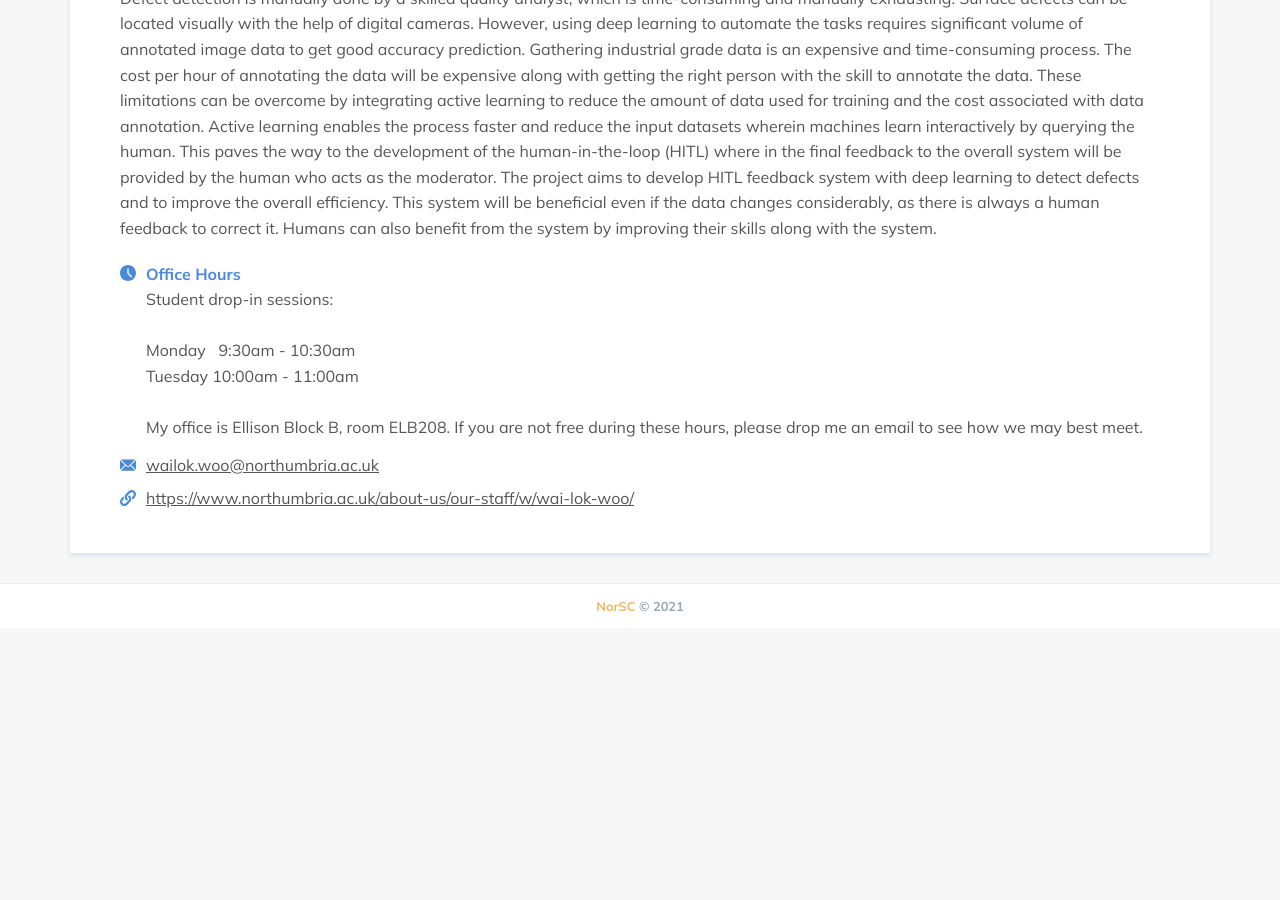
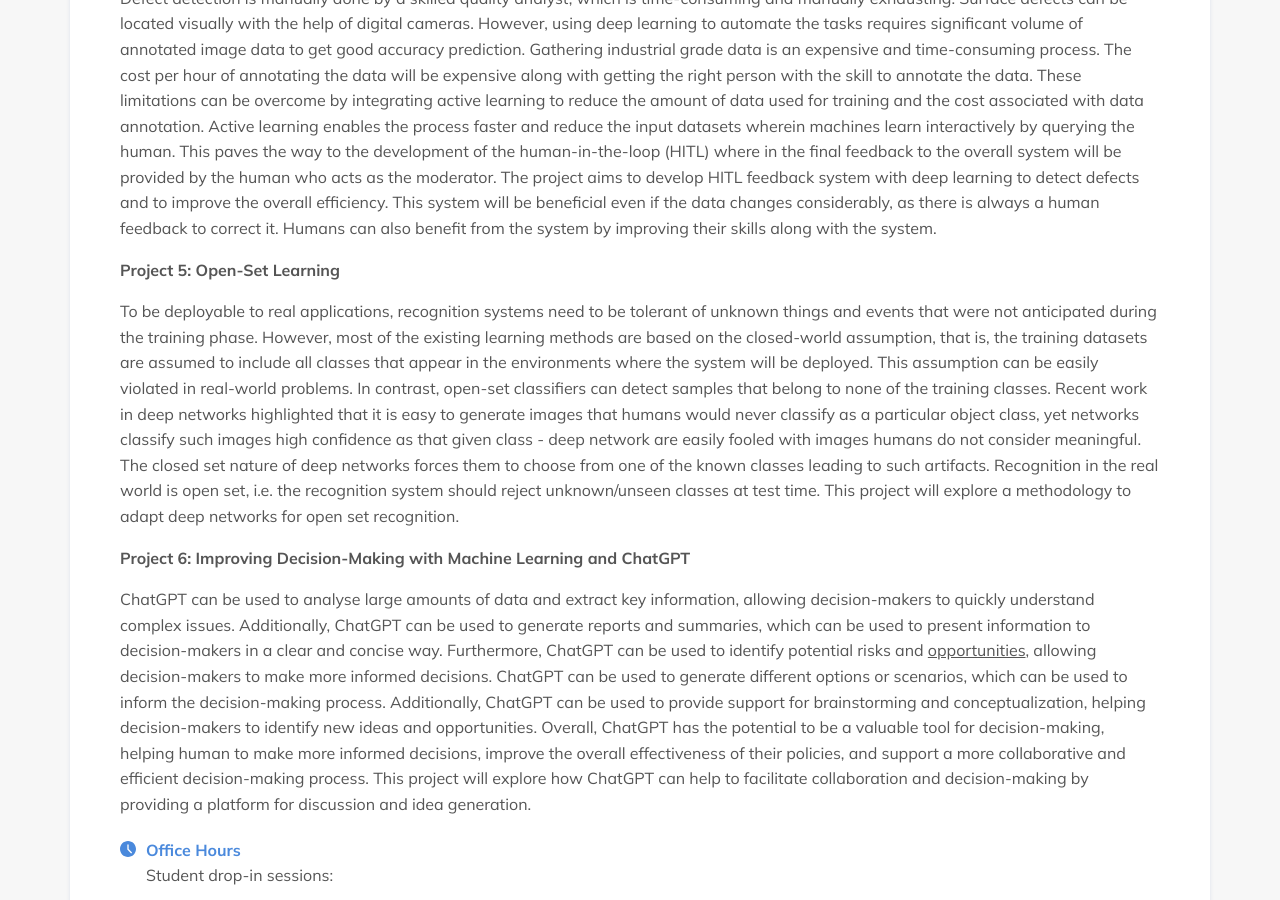
Before and after one commit to NorSC/supervisor-search, a Jekyll site: the page built from _supervisors/wai-lok-woo.md, in a window 1280 px wide and 900 px high, scrolled down 1463 px. Built offline with Jekyll 4.4.1, drawn with Linux system fonts in a browser that asks for light colours; a script that is not in the unit is left out; before the commit the page ends 2091 px from its top, so only the background shows below that; some of the changed text lies outside the part shown.

Commit message:
Update Supervisors “wai-lok-woo”

```diff
--- a/_supervisors/wai-lok-woo.md
+++ b/_supervisors/wai-lok-woo.md
@@ -16,7 +16,7 @@
 
 
   My office is Ellison Block B, room ELB208. If you are not free during these hours, please drop me an email to see how we may best meet.
-research_group: Computer Vision and Natural Computing
+research_group: Intelligent Systems Research Group
 research_themes:
   - Deep Learning
   - Digital Health and Wellbeing
@@ -65,6 +65,18 @@
 
 
   Defect detection is manually done by a skilled quality analyst, which is time-consuming and manually exhausting. Surface defects can be located visually with the help of digital cameras. However, using deep learning to automate the tasks requires significant volume of annotated image data to get good accuracy prediction. Gathering industrial grade data is an expensive and time-consuming process. The cost per hour of annotating the data will be expensive along with getting the right person with the skill to annotate the data. These limitations can be overcome by integrating active learning to reduce the amount of data used for training and the cost associated with data annotation. Active learning enables the process faster and reduce the input datasets wherein machines learn interactively by querying the human. This paves the way to the development of the human-in-the-loop (HITL) where in the final feedback to the overall system will be provided by the human who acts as the moderator. The project aims to develop HITL feedback system with deep learning to detect defects and to improve the overall efficiency. This system will be beneficial even if the data changes considerably, as there is always a human feedback to correct it. Humans can also benefit from the system by improving their skills along with the system.
+
+
+  **Project 5: Open-Set Learning**
+
+
+  To be deployable to real applications, recognition systems need to be tolerant of unknown things and events that were not anticipated during the training phase. However, most of the existing learning methods are based on the closed-world assumption, that is, the training datasets are assumed to include all classes that appear in the environments where the system will be deployed. This assumption can be easily violated in real-world problems. In contrast, open-set classifiers can detect samples that belong to none of the training classes. Recent work in deep networks highlighted that it is easy to generate images that humans would never classify as a particular object class, yet networks classify such images high confidence as that given class - deep network are easily fooled with images humans do not consider meaningful. The closed set nature of deep networks forces them to choose from one of the known classes leading to such artifacts. Recognition in the real world is open set, i.e. the recognition system should reject unknown/unseen classes at test time. This project will explore a methodology to adapt deep networks for open set recognition.
+
+
+  **Project 6: Improving Decision-Making with Machine Learning and ChatGPT**
+
+
+  ChatGPT can be used to analyse large amounts of data and extract key information, allowing decision-makers to quickly understand complex issues. Additionally, ChatGPT can be used to generate reports and summaries, which can be used to present information to decision-makers in a clear and concise way. Furthermore, ChatGPT can be used to identify potential risks and [opportunities](https://aicontentfy.com/en/blog/top-investment-opportunities-for-startups), allowing decision-makers to make more informed decisions. ChatGPT can be used to generate different options or scenarios, which can be used to inform the decision-making process. Additionally, ChatGPT can be used to provide support for brainstorming and conceptualization, helping decision-makers to identify new ideas and opportunities. Overall, ChatGPT has the potential to be a valuable tool for decision-making, helping human to make more informed decisions, improve the overall effectiveness of their policies, and support a more collaborative and efficient decision-making process. This project will explore how ChatGPT can help to facilitate collaboration and decision-making by providing a platform for discussion and idea generation.
 additional_details_msc: >-
   My research revolves around AI, machine learning and data science especially
   for applications involving prediction of future events. I welcome any ideas on
@@ -94,6 +106,18 @@
 
 
   Defect detection is manually done by a skilled quality analyst, which is time-consuming and manually exhausting. Surface defects can be located visually with the help of digital cameras. However, using deep learning to automate the tasks requires significant volume of annotated image data to get good accuracy prediction. Gathering industrial grade data is an expensive and time-consuming process. The cost per hour of annotating the data will be expensive along with getting the right person with the skill to annotate the data. These limitations can be overcome by integrating active learning to reduce the amount of data used for training and the cost associated with data annotation. Active learning enables the process faster and reduce the input datasets wherein machines learn interactively by querying the human. This paves the way to the development of the human-in-the-loop (HITL) where in the final feedback to the overall system will be provided by the human who acts as the moderator. The project aims to develop HITL feedback system with deep learning to detect defects and to improve the overall efficiency. This system will be beneficial even if the data changes considerably, as there is always a human feedback to correct it. Humans can also benefit from the system by improving their skills along with the system.
+
+
+  **Project 5: Open-Set Learning**
+
+
+  To be deployable to real applications, recognition systems need to be tolerant of unknown things and events that were not anticipated during the training phase. However, most of the existing learning methods are based on the closed-world assumption, that is, the training datasets are assumed to include all classes that appear in the environments where the system will be deployed. This assumption can be easily violated in real-world problems. In contrast, open-set classifiers can detect samples that belong to none of the training classes. Recent work in deep networks highlighted that it is easy to generate images that humans would never classify as a particular object class, yet networks classify such images high confidence as that given class - deep network are easily fooled with images humans do not consider meaningful. The closed set nature of deep networks forces them to choose from one of the known classes leading to such artifacts. Recognition in the real world is open set, i.e. the recognition system should reject unknown/unseen classes at test time. This project will explore a methodology to adapt deep networks for open set recognition.
+
+
+  **Project 6: Improving Decision-Making with Machine Learning and ChatGPT**
+
+
+  ChatGPT can be used to analyse large amounts of data and extract key information, allowing decision-makers to quickly understand complex issues. Additionally, ChatGPT can be used to generate reports and summaries, which can be used to present information to decision-makers in a clear and concise way. Furthermore, ChatGPT can be used to identify potential risks and [opportunities](https://aicontentfy.com/en/blog/top-investment-opportunities-for-startups), allowing decision-makers to make more informed decisions. ChatGPT can be used to generate different options or scenarios, which can be used to inform the decision-making process. Additionally, ChatGPT can be used to provide support for brainstorming and conceptualization, helping decision-makers to identify new ideas and opportunities. Overall, ChatGPT has the potential to be a valuable tool for decision-making, helping human to make more informed decisions, improve the overall effectiveness of their policies, and support a more collaborative and efficient decision-making process. This project will explore how ChatGPT can help to facilitate collaboration and decision-making by providing a platform for discussion and idea generation.
 additional_details_phd: My research revolves around AI and machine learning
   esepcially for applications involving prediction of future events. I welcome
   any ideas on this topic and happy to discuss them with you.
```
